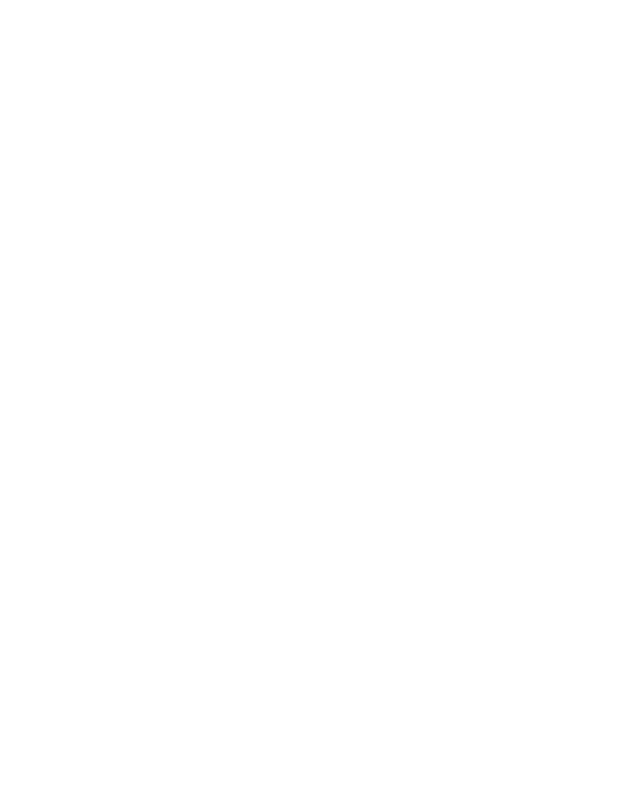
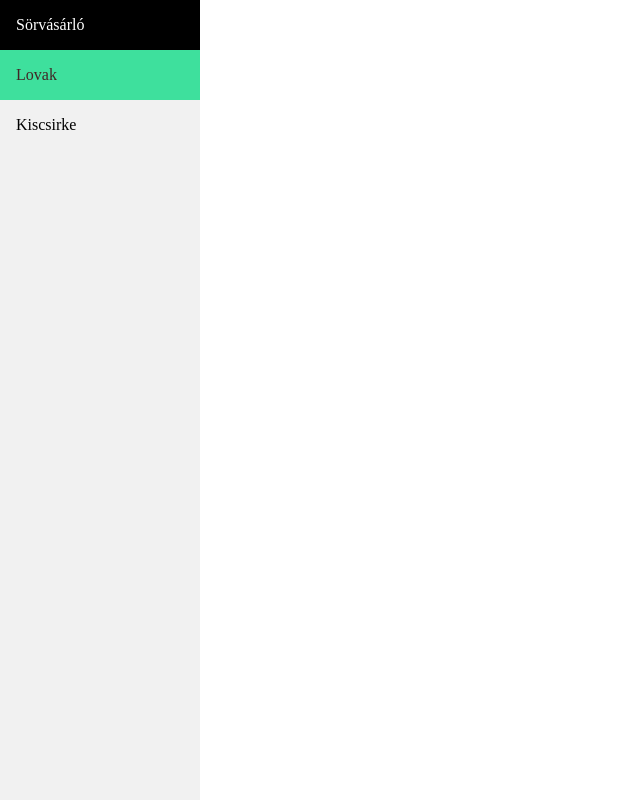
Before and after one commit to peterffydominika/progalap, a plain HTML site: page lovak.html in a window 1280 px wide. Shown: the whole page, without its empty margins (0-640 px from the left). Drawn offline with Linux system fonts and the light colour scheme.

Commit message:
Update lovak.html

```diff
--- a/lovak.html
+++ b/lovak.html
@@ -68,7 +68,11 @@
 </style>
 
 <body>
-
+    <div class="sidebar">
+        <a href=" https://peterffydominika.github.io/progalap/">Sörvásárló</a>
+        <a class="active" href="https://peterffydominika.github.io/progalap/lovak.html">Lovak</a>
+        <a href="https://peterffydominika.github.io/progalap/harmadikscript.html">Kiscsirke</a>
+     </div>
 </body>
 
 <script>
```
